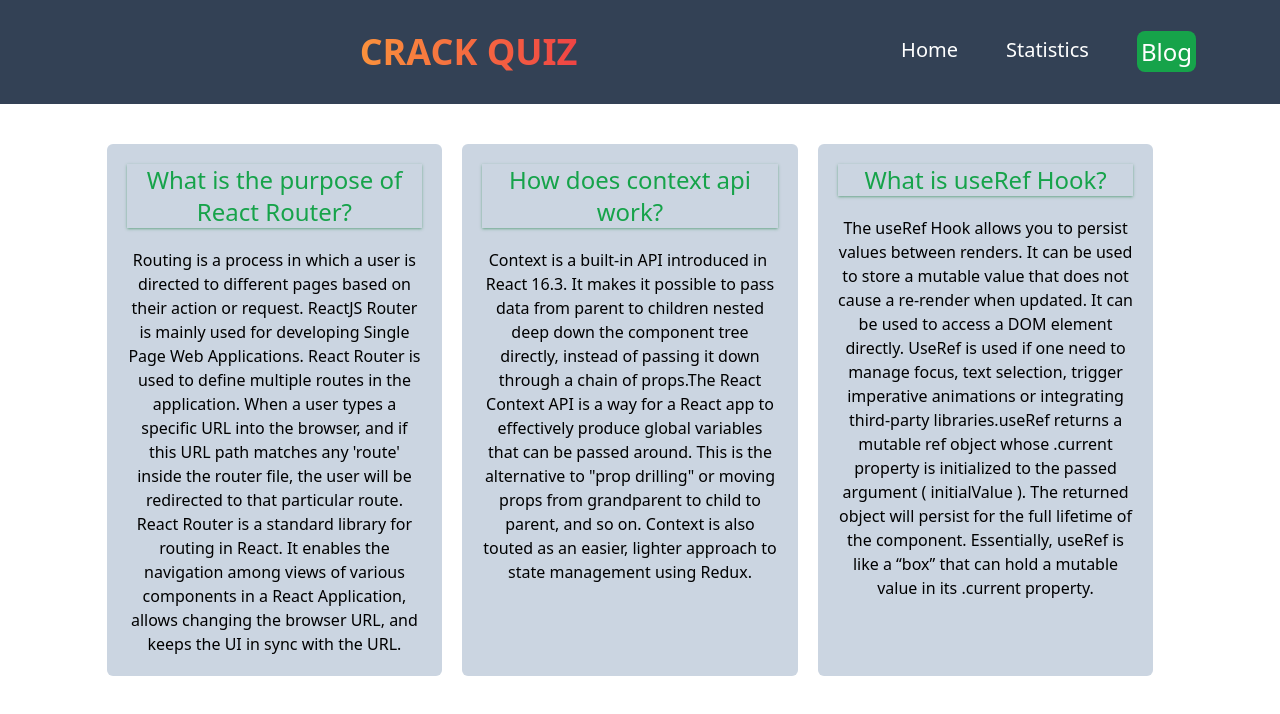
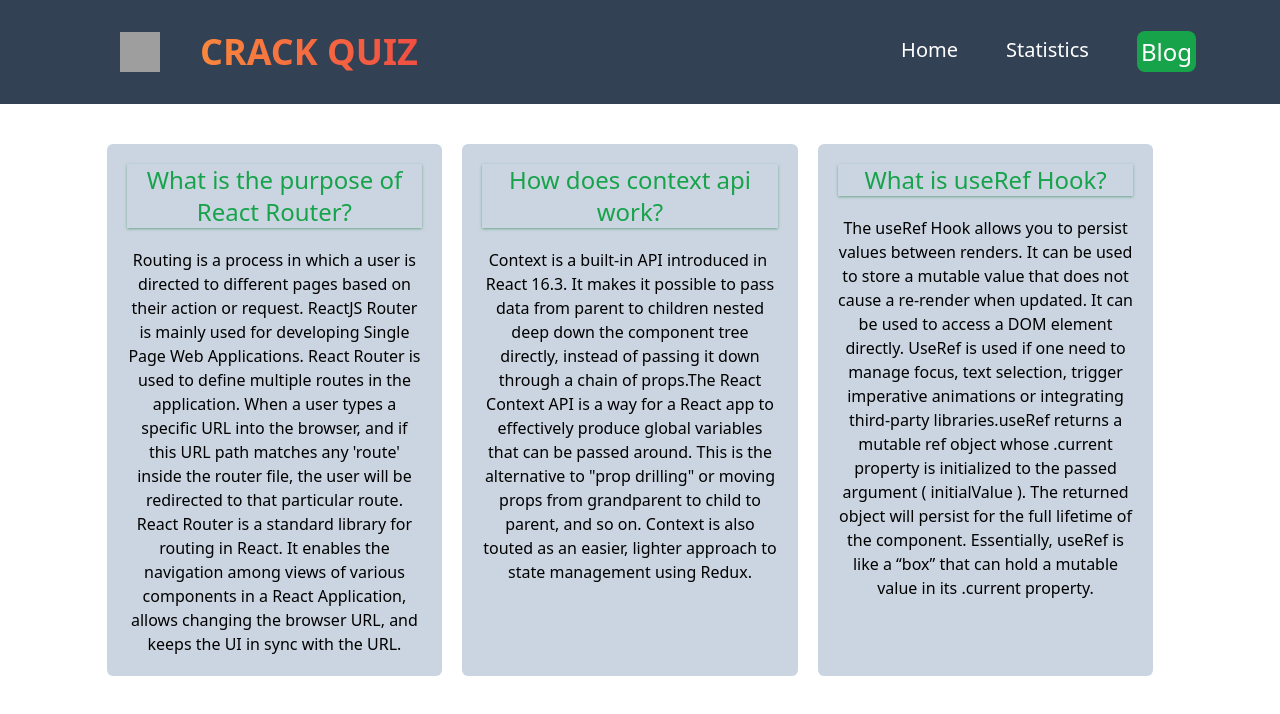
Before and after one commit to Sreemaye44/crack-quizzy, a React (Create React App) app: page /blog in a window 1280 px wide. Shown: the top 714 px of the page. Built offline with nearby package versions, Linux system fonts and the light colour scheme; grey boxes are pictures that could not be loaded.

Commit message:
logo added in navbar

```diff
--- a/src/App.js
+++ b/src/App.js
@@ -18,9 +18,21 @@ function App() {
       loader: ()=>fetch('https://openapi.programming-hero.com/api/quiz'),
       element:<Home></Home>
       },
+      {path:'/',
+      loader: ()=>fetch('https://openapi.programming-hero.com/api/quiz'),
+      element:<Home></Home>
+      },
 
      {
       path: 'home/quiz/:quizId',
+      loader:async({params})=>{
+
+        return fetch(`https://openapi.programming-hero.com/api/quiz/${params.quizId}`)
+      },
+      element:<QuizQuestion></QuizQuestion>
+     },
+     {
+      path: '/quiz/:quizId',
       loader:async({params})=>{
 
         return fetch(`https://openapi.programming-hero.com/api/quiz/${params.quizId}`)
--- a/src/components/Navbar/Navbar.js
+++ b/src/components/Navbar/Navbar.js
@@ -14,11 +14,14 @@ const Navbar = () => {
         }
         </div>
         <div className='py-8  px-20 md:flex justify-between'>
-        <h1 className='text-4xl font-extrabold w-9/12 mx-auto'><span className="bg-clip-text text-transparent bg-gradient-to-r from-orange-400 to-red-500">CRACK QUIZ</span></h1>
-        <ul className={`md:flex absolute md:static ease-in duration-500 ${open?'top-6 left-1':'top-[-120px] left-1'}`}>
-        <li className='ml-10 text-xl text-white hover:bg-green-600 p-1 rounded-lg'><NavLink className={({isActive})=>isActive? 'bg-green-600 p-1 rounded-lg text-2xl':undefined} to={'/home'}>Home</NavLink></li>
-        <li className='ml-10 text-xl  text-white hover:bg-green-600 p-1 rounded-lg'><NavLink className={({isActive})=>isActive? 'bg-green-600 p-1 rounded-lg text-2xl':undefined} to={'statistic'}>Statistics</NavLink></li>
-        <li className='ml-10 text-xl  text-white hover:bg-green-600 p-1 rounded-lg' ><NavLink className={({isActive})=>isActive? 'bg-green-600 p-1 rounded-lg text-2xl':undefined} to={'blog'}>Blog</NavLink></li>
+        <div className='flex px-10'>
+        <img src="https://quizizz.com/media/resource/gs/quizizz-media/quizzes/fe37cb45-e033-47b0-8c8a-c4d5437e6ecb?w=200&h=200" className='h-10 w-10'alt="" />
+        <h1 className='text-4xl font-extrabold'><span className="bg-clip-text text-transparent bg-gradient-to-r from-orange-400 to-red-500 px-10">CRACK QUIZ</span></h1>
+        </div>
+        <ul className={`md:flex absolute md:static ease-in duration-500 ${open?'top-6 left-0':'top-[-120px] left-0'}`}>
+        <li className='md:ml-10 text-xl text-white hover:bg-green-600 p-1 rounded-lg'><NavLink className={({isActive})=>isActive? 'bg-green-600 p-1 rounded-lg text-2xl':undefined} to={'/home'}>Home</NavLink></li>
+        <li className='md:ml-10 text-xl  text-white hover:bg-green-600 p-1 rounded-lg'><NavLink className={({isActive})=>isActive? 'bg-green-600 p-1 rounded-lg text-2xl':undefined} to={'statistic'}>Statistics</NavLink></li>
+        <li className='md:ml-10 text-xl  text-white hover:bg-green-600 p-1 rounded-lg' ><NavLink className={({isActive})=>isActive? 'bg-green-600 p-1 rounded-lg text-2xl':undefined} to={'blog'}>Blog</NavLink></li>
         </ul>
         </div>
 
--- a/src/components/Options/Options.js
+++ b/src/components/Options/Options.js
@@ -10,15 +10,17 @@ const Options = ({option,correctAnswer}) => {
            if(correctAnswer===option)
            {
              setCount(count+1);
+
             toast.info("Congrats! Your answer is right", { theme: "light" });
            }
            else
            {
-            setCount(count-1);
+
              toast("Sorry!Wrong Answer! Try Again");
 
            }
-           console.log( setCount);
+           console.log(count);
+
     }
 
     return (
```
